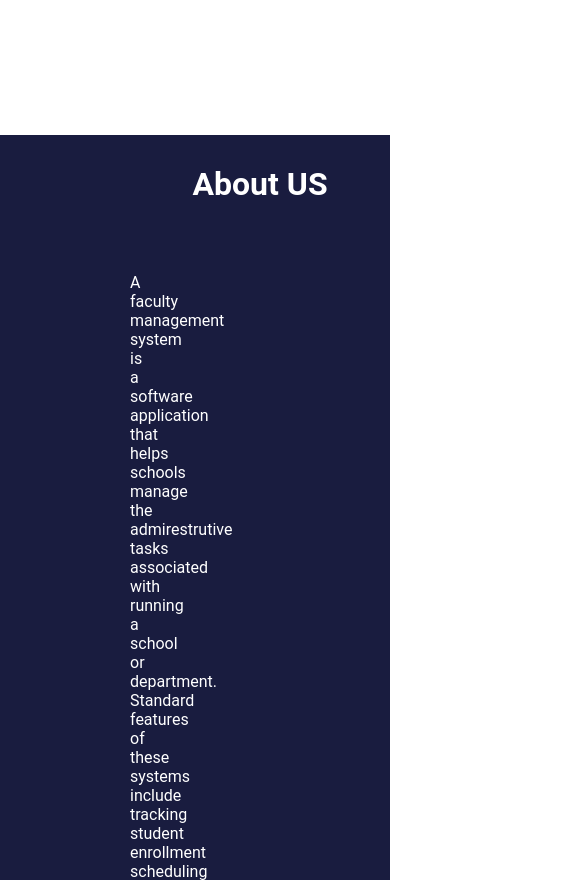
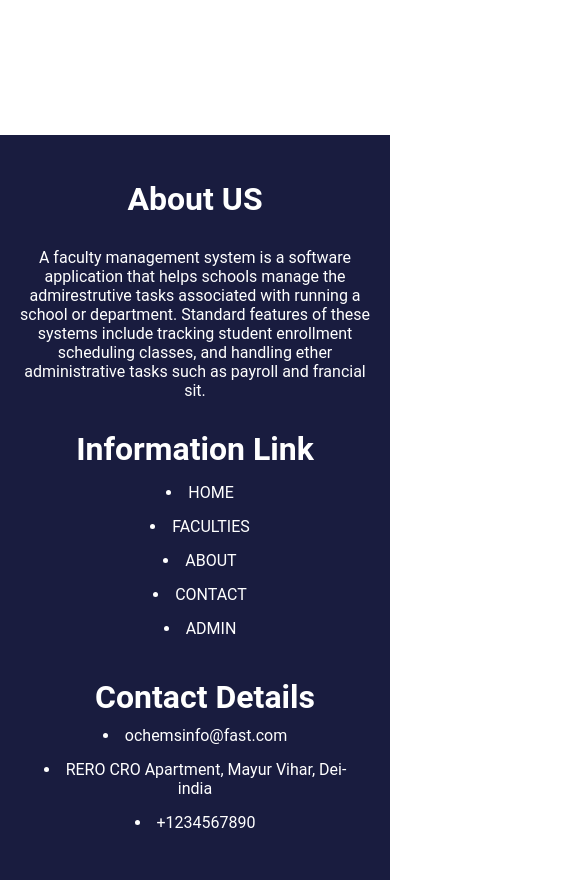
Before and after one commit to arpita-das278/Project-work, a plain HTML site: page index.html in a window 390 px wide. Shown: the part 2600-3480 px from the top of the page, 585 px wide, since content can reach past the window. Drawn offline with Linux system fonts and the light colour scheme.

Commit message:
Update style.css

```diff
--- a/style.css
+++ b/style.css
@@ -306,3 +306,24 @@ p{
         display: none;
     }
 }
+
+/* ===== FOOTER RESPONSIVE FIX ===== */
+@media (max-width: 768px) {
+    .footer h1,
+    .footer p,
+    .f,
+    .c {
+        float: none;
+        width: 100%;
+        padding: 15px 20px;
+        text-align: center;
+    }
+
+    .footer p {
+        padding-right: 20px;
+    }
+
+    .fot {
+        padding-bottom: 60px;
+    }
+}
```
